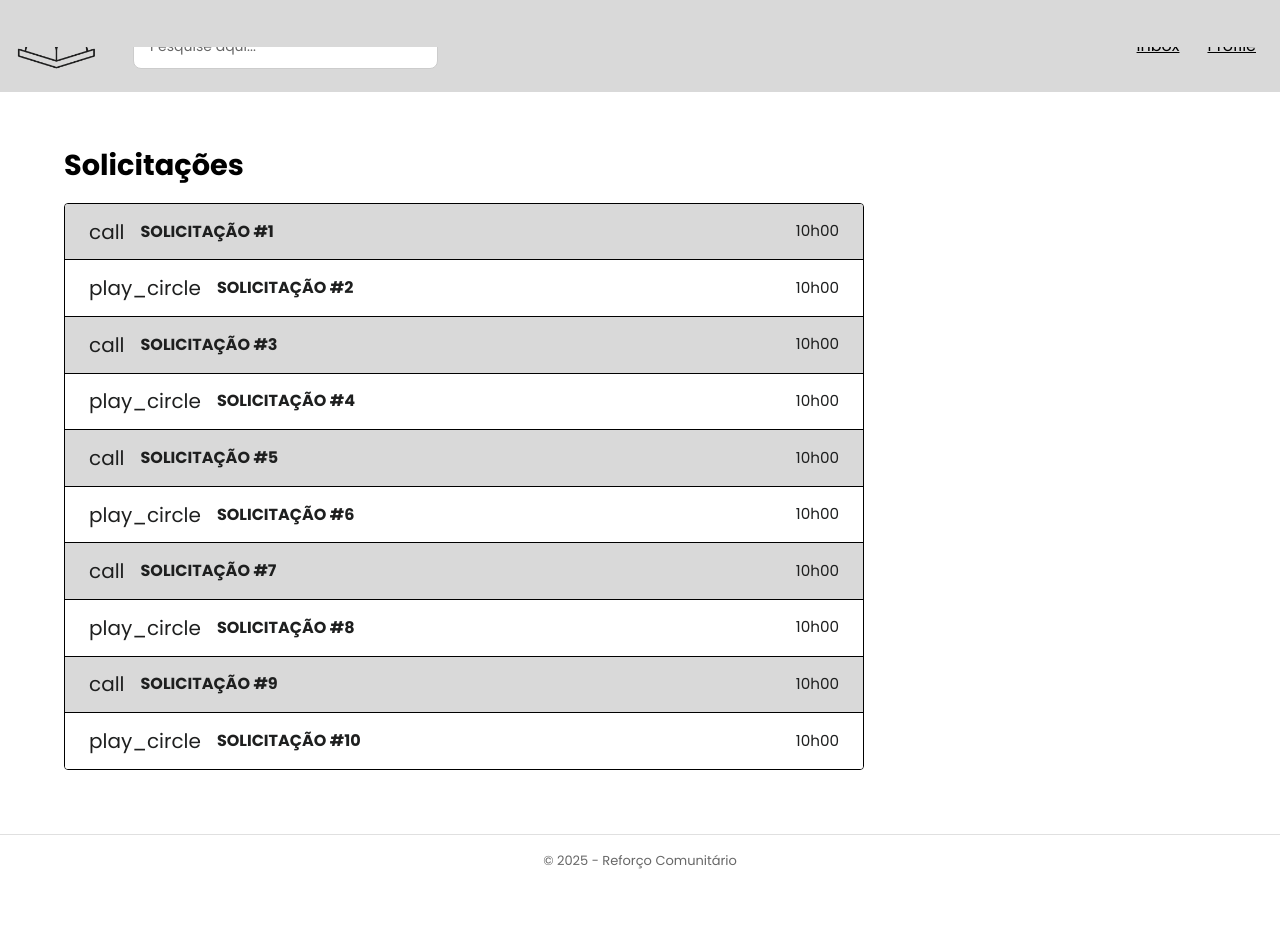
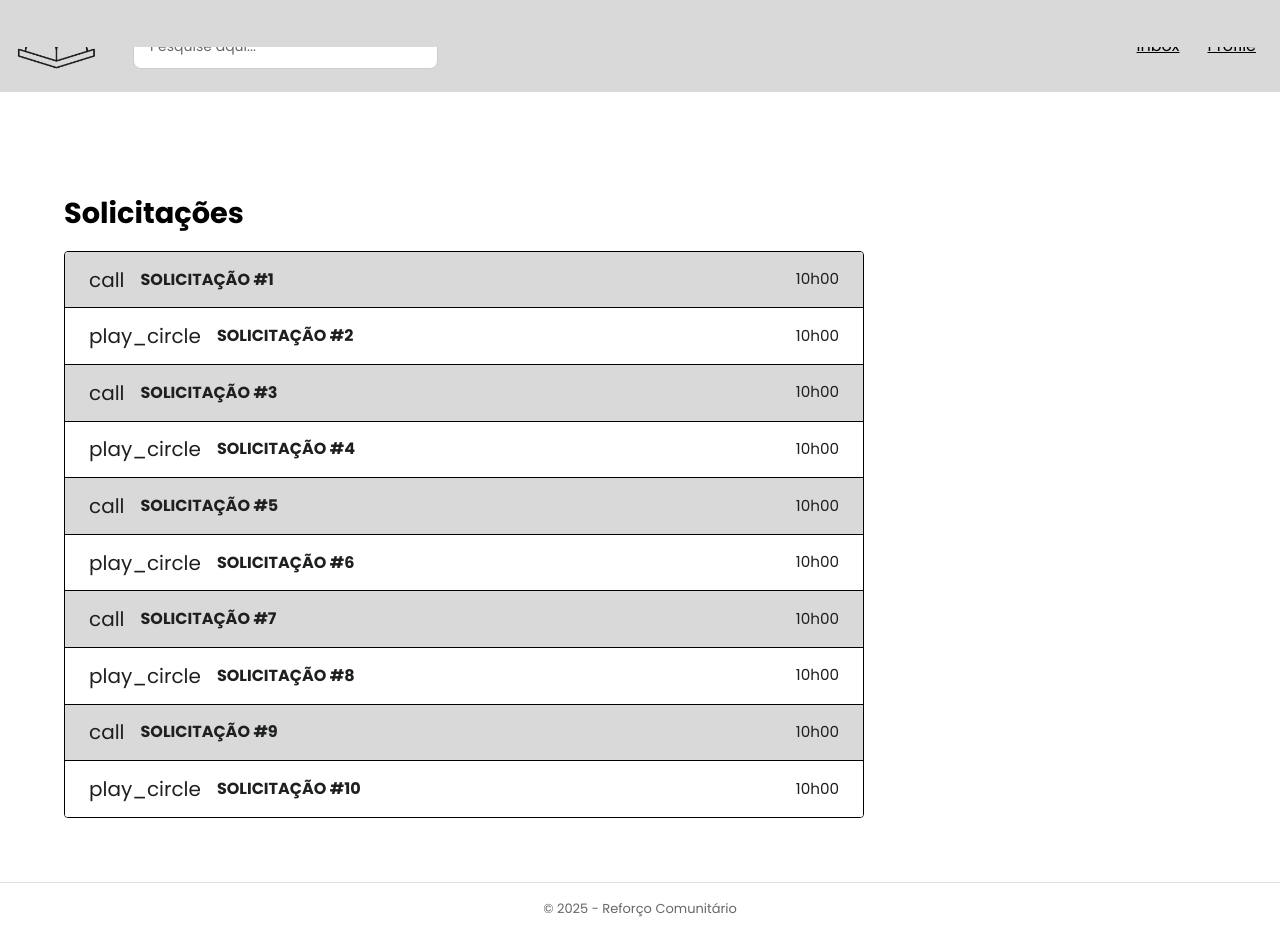
Before and after one commit to lari-sato/reforco-comunitario, a React (Vite) app in the folder ref-comunitario/: page /inbox in a window 1280 px wide. Before the commit the page ends 886 px from the top, so only its background shows below. Built offline with nearby package versions, Linux system fonts and the light colour scheme.

Commit message:
Update index.css

```diff
--- a/ref-comunitario/src/index.css
+++ b/ref-comunitario/src/index.css
@@ -546,3 +546,6 @@ a:active,
 .material-icons {
   font-size: 20px;
 }
+.inbox-content {
+  padding: 80px 4rem 2rem;
+}
```
